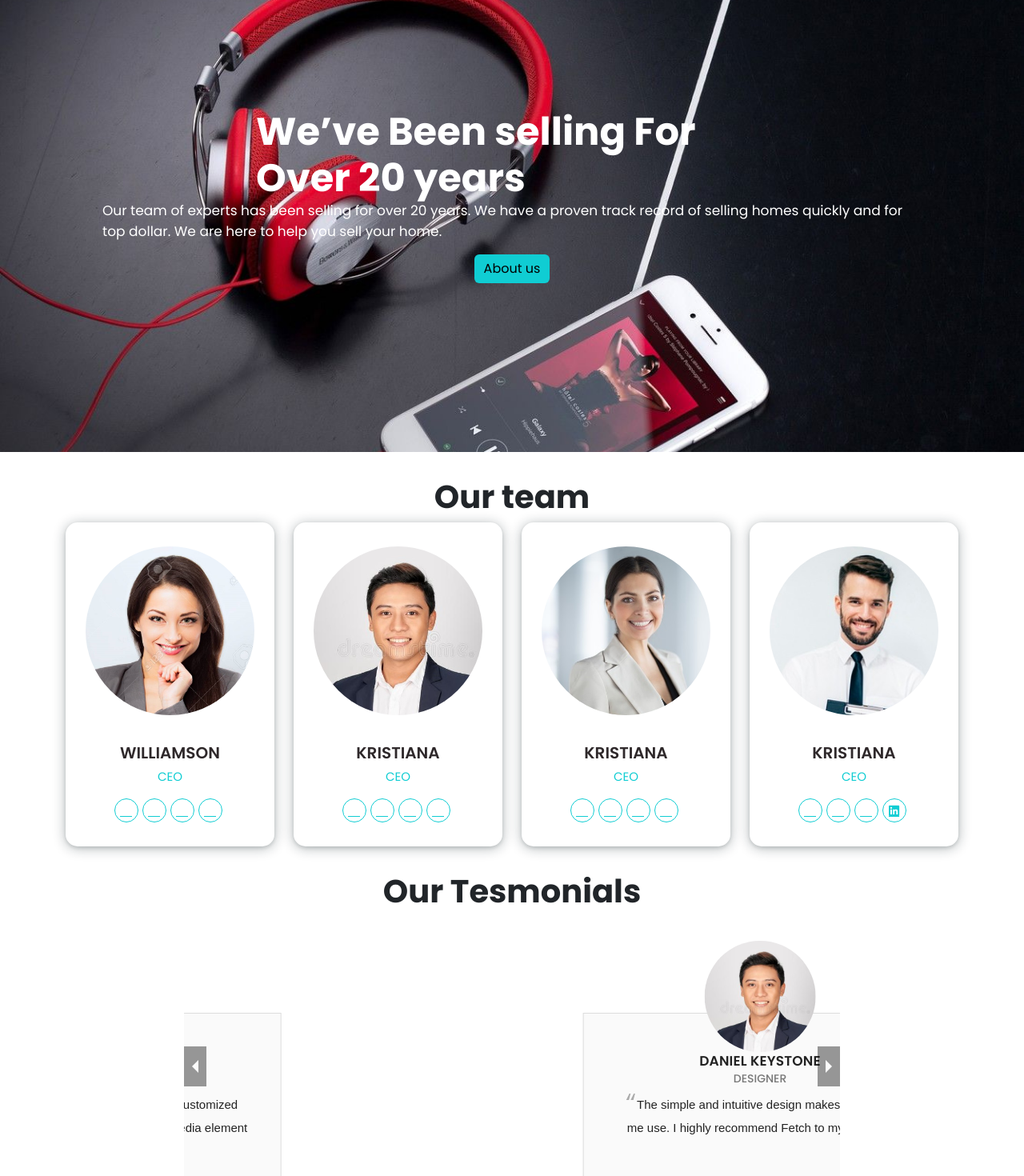
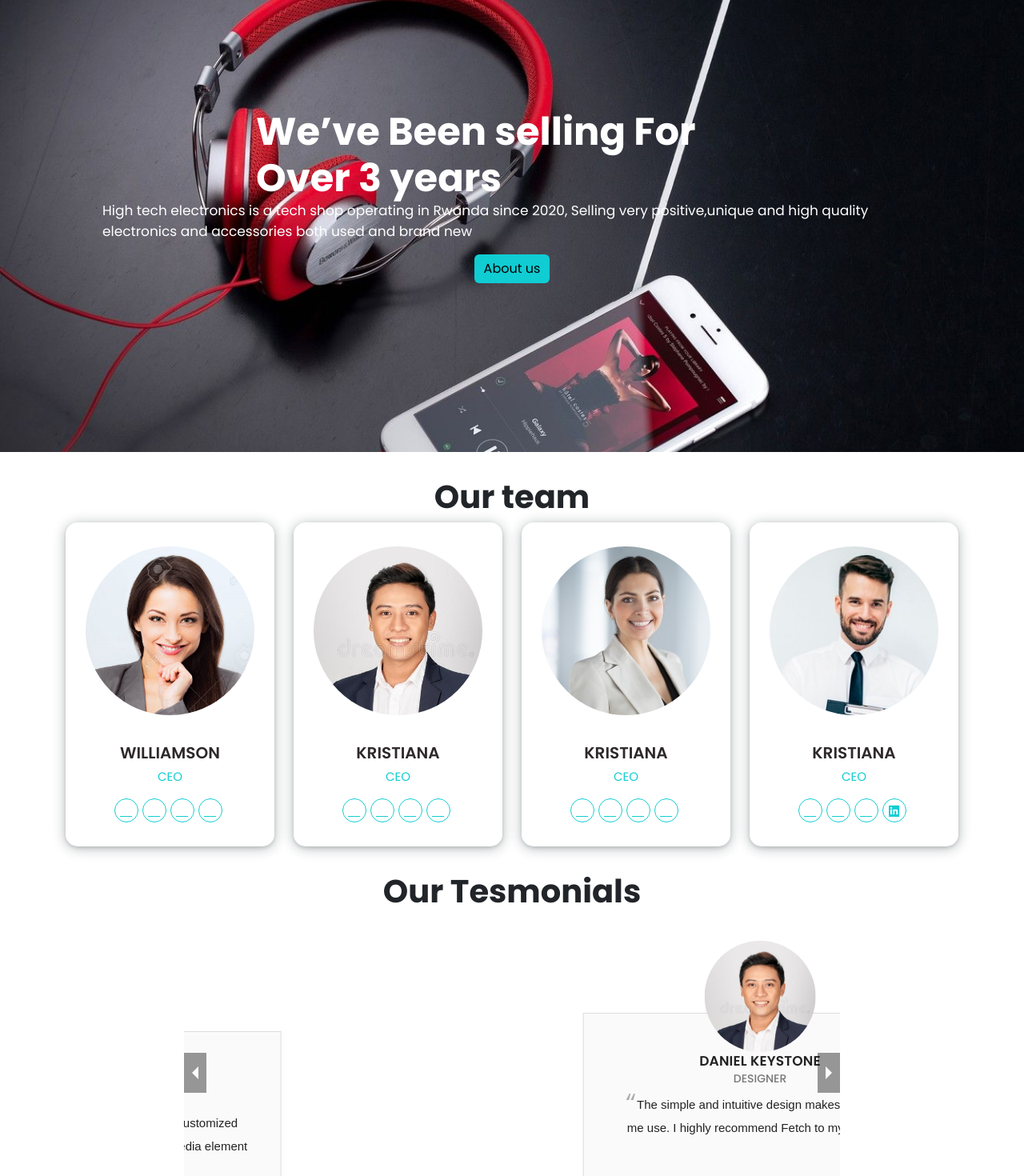
Before and after one commit to ALVINdimpos/High-tech-electronics, a React (Create React App) app: page / in a window 1280 px wide. Shown: the part 1360-2830 px from the top of the page at 80% size. Built offline with nearby package versions, Linux system fonts and the light colour scheme.

Commit message:
changed working time

```diff
--- a/src/Exprience/Index.js
+++ b/src/Exprience/Index.js
@@ -8,10 +8,11 @@ const Index = () => {
     <div>
         <div className="Experience_container">
             <div className="Experience_contents">
-                <h1>We’ve Been selling For Over 20 years</h1>
-                <p>Our team of experts has been selling for over 20 years.
-                     We have a proven track record of selling homes quickly
-                     and for top dollar. We are here to help you sell your home.
+                <h1>We’ve Been selling For Over 3 years</h1>
+                <p>High tech electronics is a tech shop
+                  operating in Rwanda since 2020, Selling
+                  very positive,unique and high quality electronics
+                   and accessories both used and brand new
                      </p>
                      <button className='btn btn-primary' style={{backgroundColor:"#10CDD3",color:"black",border:"none"}}
                  onClick={()=>{navigate("/Product")}}
--- a/src/Footer/Index.js
+++ b/src/Footer/Index.js
@@ -133,7 +133,7 @@ const Index = () => {
       <div className="row">
         <div className="col-xl-6 col-lg-6 text-center text-lg-left">
           <div className="copyright-text">
-            <p>Copyright © {date}, Developed by<a href="https://alvinfiston.me/">Alvin</a></p>
+            <p>Copyright © {date},<a href="https://alvinfiston.me/">Alvin</a>. All rights reserved</p>
           </div>
         </div>
         <div className="col-xl-6 col-lg-6 d-none d-lg-block text-right">
--- a/src/OurTestmonial/Index.js
+++ b/src/OurTestmonial/Index.js
@@ -1,7 +1,7 @@
 import React from 'react'
 import "react-responsive-carousel/lib/styles/carousel.min.css"; // requires a loader
 import { Carousel } from 'react-responsive-carousel';
-import image1 from "../assets/images/image1.jpg"
+import image1 from "../assets/images/image.jpg"
 import image2 from "../assets/images/image2.jpg"
 import image3 from "../assets/images/image3.jpg"
 
@@ -20,8 +20,8 @@ const Index = () => {
     <div>
       <img src={image1} alt=""/>
       <div className="myCarousel">
-        <h3>Shirley Fultz</h3>
-        <h4>Designer</h4>
+        <h3>Fiston  Alvin</h3>
+        <h4>Web Designer</h4>
         <p>
           It's freeing to be able to catch up on customized news and not be
           distracted by a social media element on the same site
```
Also changed, not shown: src/assets/images/image.jpg.
